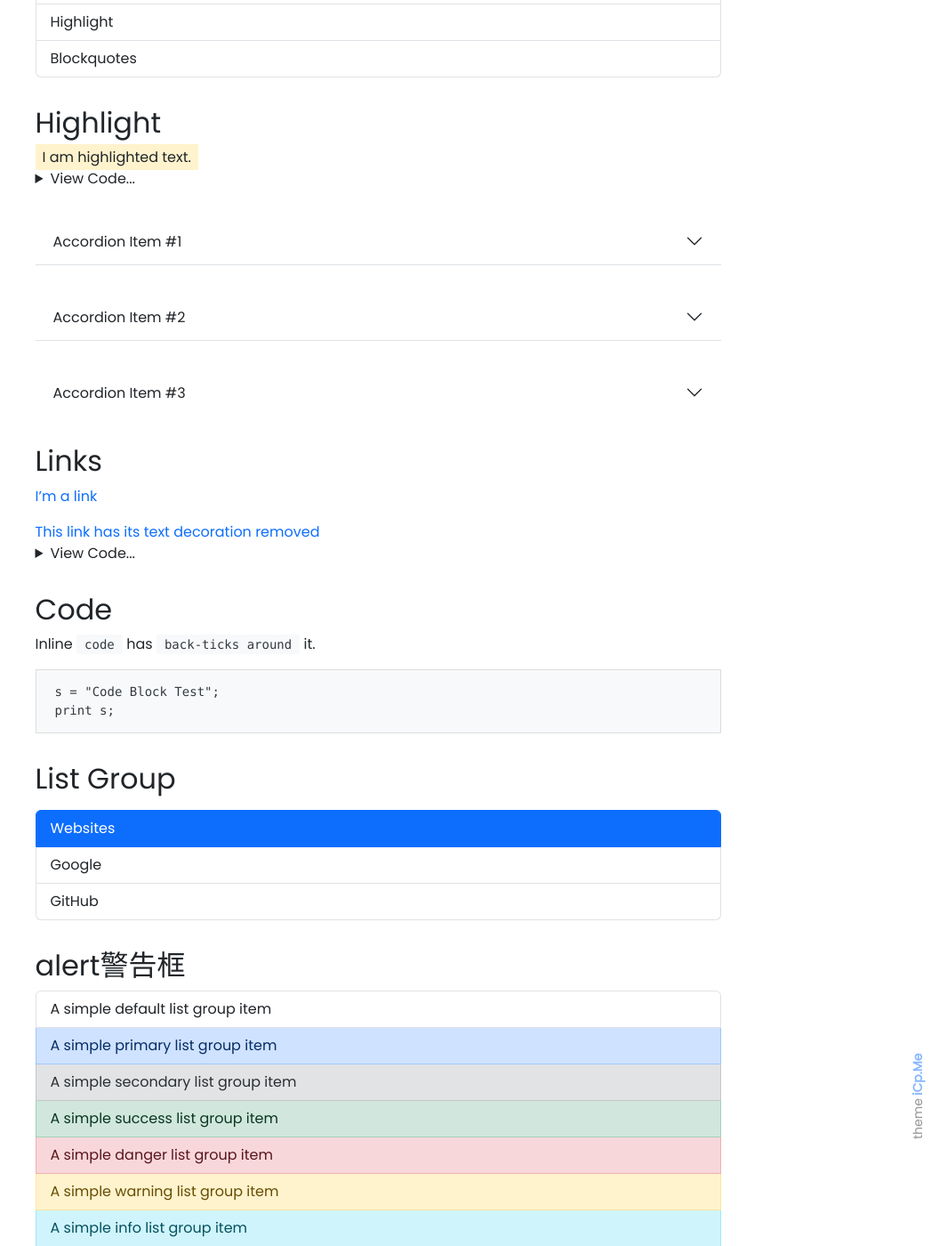
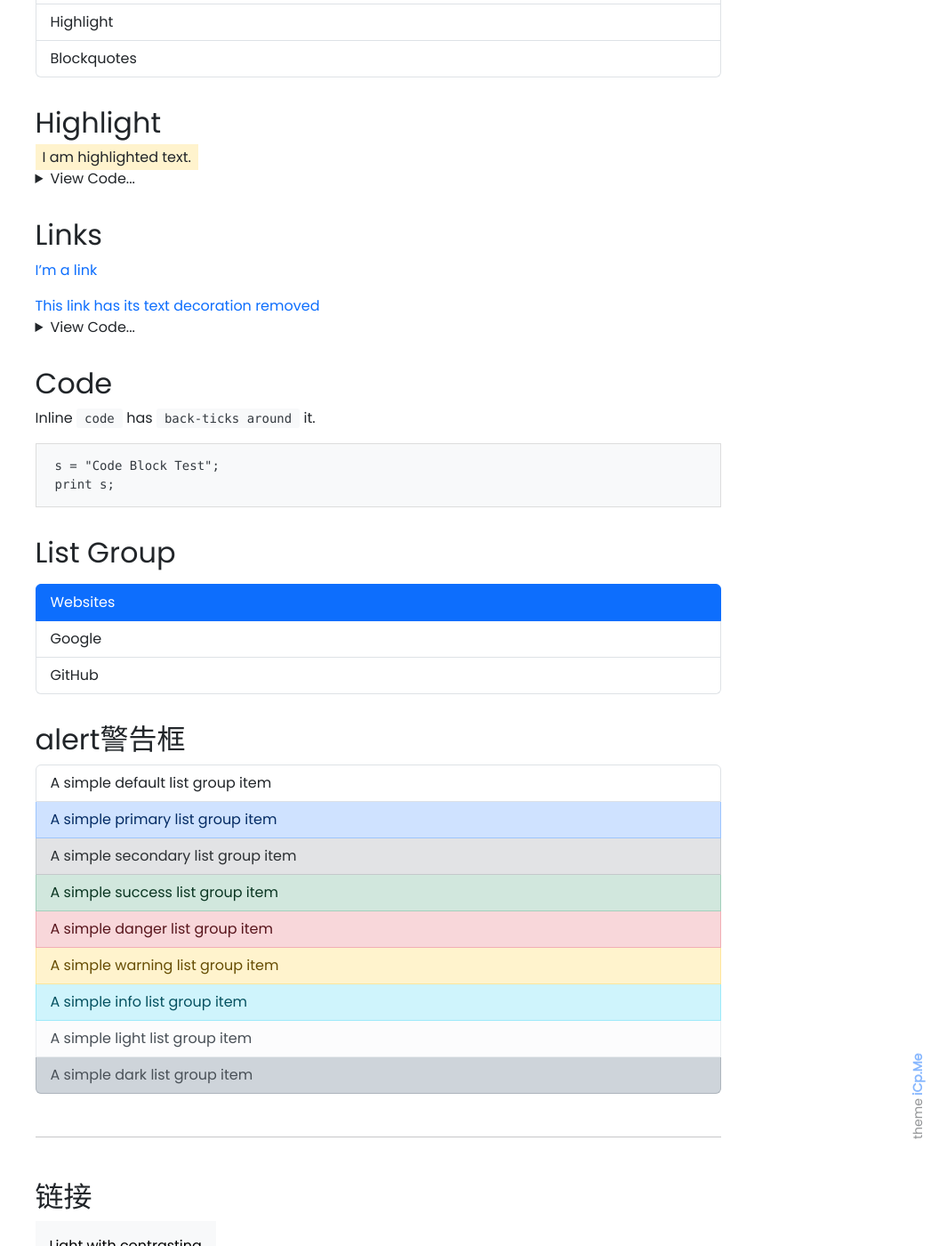
Before and after one commit to WorkSpacesPro/icp, a Jekyll site: the page built from pages/docs.md, in a window 1280 px wide and 1400 px high, scrolled down 626 px. Shown: the whole window at 89% size, without its empty margins (215-1280 px from the left). Built offline with Jekyll 4.4.1, drawn with Linux system fonts in a browser that asks for light colours; emoji names are drawn with the system emoji font.

Commit message:
Update docs.md

```diff
--- a/pages/docs.md
+++ b/pages/docs.md
@@ -32,41 +32,6 @@ Hi I am **{{ site.author.name }}** :wave:,<br>
   <summary class="text-monospace">View Code...</summary><figure class="highlight">
     <pre><code class="language-liquid" data-lang="liquid">[I'm a link](https://www.google.com)</code></pre></figure>
 </details>
-
- <!-- 下拉链接 -->
-<div class="accordion accordion-flush" id="accordionFlushExample">
-  <div class="accordion-item">
-    <h2 class="accordion-header" id="flush-headingOne">
-      <button class="accordion-button collapsed" type="button" data-bs-toggle="collapse" data-bs-target="#flush-collapseOne" aria-expanded="false" aria-controls="flush-collapseOne">
-        Accordion Item #1
-      </button>
-    </h2>
-    <div id="flush-collapseOne" class="accordion-collapse collapse" aria-labelledby="flush-headingOne" data-bs-parent="#accordionFlushExample">
-      <div class="accordion-body">Placeholder content for this accordion, which is intended to demonstrate the <code>.accordion-flush</code> class. This is the first item's accordion body.</div>
-    </div>
-  </div>
-  <div class="accordion-item">
-    <h2 class="accordion-header" id="flush-headingTwo">
-      <button class="accordion-button collapsed" type="button" data-bs-toggle="collapse" data-bs-target="#flush-collapseTwo" aria-expanded="false" aria-controls="flush-collapseTwo">
-        Accordion Item #2
-      </button>
-    </h2>
-    <div id="flush-collapseTwo" class="accordion-collapse collapse" aria-labelledby="flush-headingTwo" data-bs-parent="#accordionFlushExample">
-      <div class="accordion-body">Placeholder content for this accordion, which is intended to demonstrate the <code>.accordion-flush</code> class. This is the second item's accordion body. Let's imagine this being filled with some actual content.</div>
-    </div>
-  </div>
-  <div class="accordion-item">
-    <h2 class="accordion-header" id="flush-headingThree">
-      <button class="accordion-button collapsed" type="button" data-bs-toggle="collapse" data-bs-target="#flush-collapseThree" aria-expanded="false" aria-controls="flush-collapseThree">
-        Accordion Item #3
-      </button>
-    </h2>
-    <div id="flush-collapseThree" class="accordion-collapse collapse" aria-labelledby="flush-headingThree" data-bs-parent="#accordionFlushExample">
-      <div class="accordion-body">Placeholder content for this accordion, which is intended to demonstrate the <code>.accordion-flush</code> class. This is the third item's accordion body. Nothing more exciting happening here in terms of content, but just filling up the space to make it look, at least at first glance, a bit more representative of how this would look in a real-world application.</div>
-    </div>
-  </div>
-</div>
-
 
    <!-- Links -->
 <h2 id="links"> Links</h2>
@@ -106,8 +71,10 @@ GitHub</a>
   <a href="#" class="list-group-item list-group-item-action list-group-item-dark">A simple dark list group item</a>
 </div>
 <hr class="my-5">
+
 <!-- text-bg-primary p-3 -->
-<div class="text-bg-light p-3">Light with contrasting</div>
+<h2 id="list-group"> 链接</h2>
+<a href="#"  class="text-bg-light p-3">Light with contrasting</a>
 <div class="text-bg-primary p-3">Primary with contrasting color</div>
 <div class="text-bg-secondary p-3">Secondary with contrasting color</div>
 <div class="text-bg-success p-3">Success with contrasting color</div>
```
